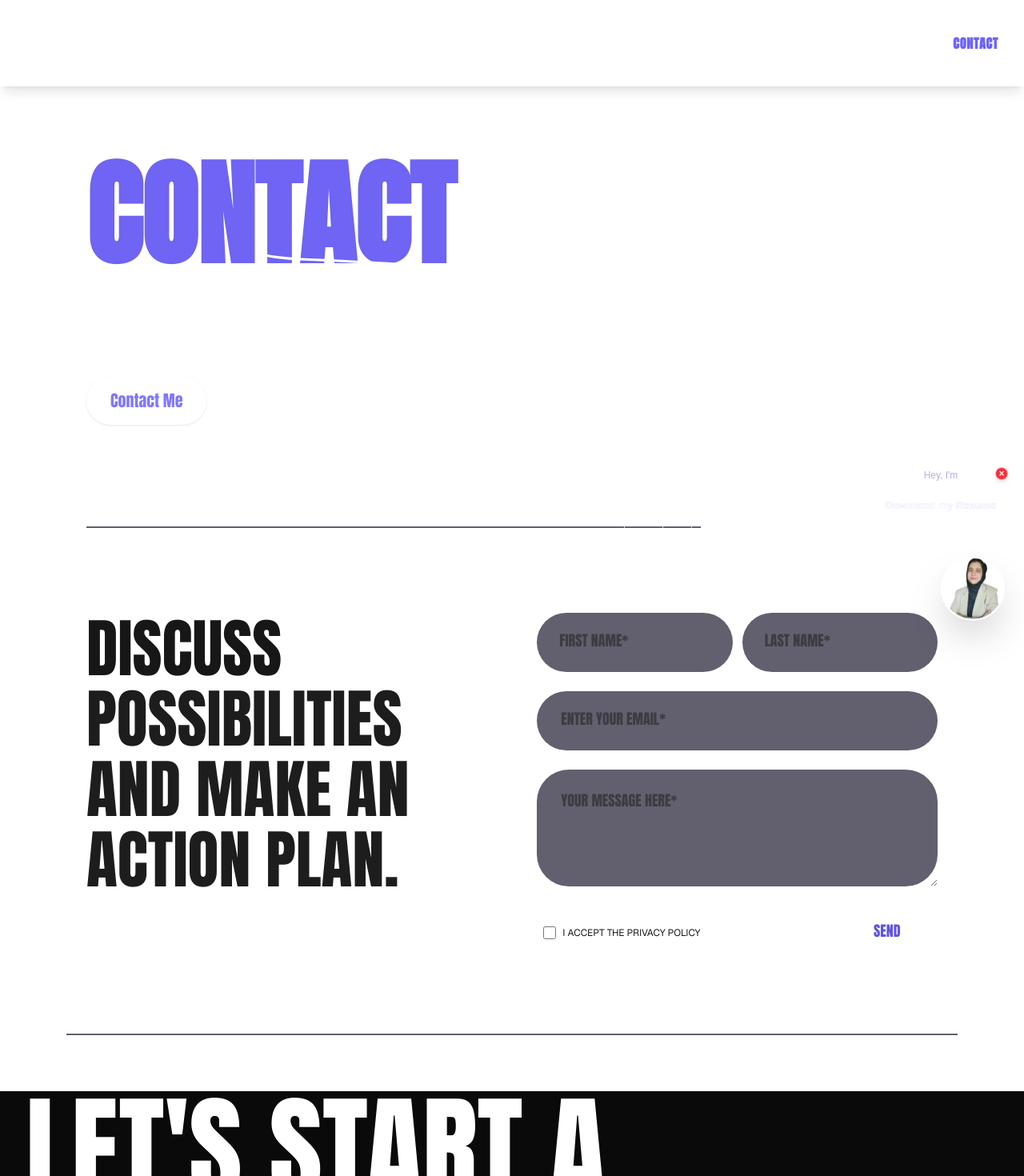
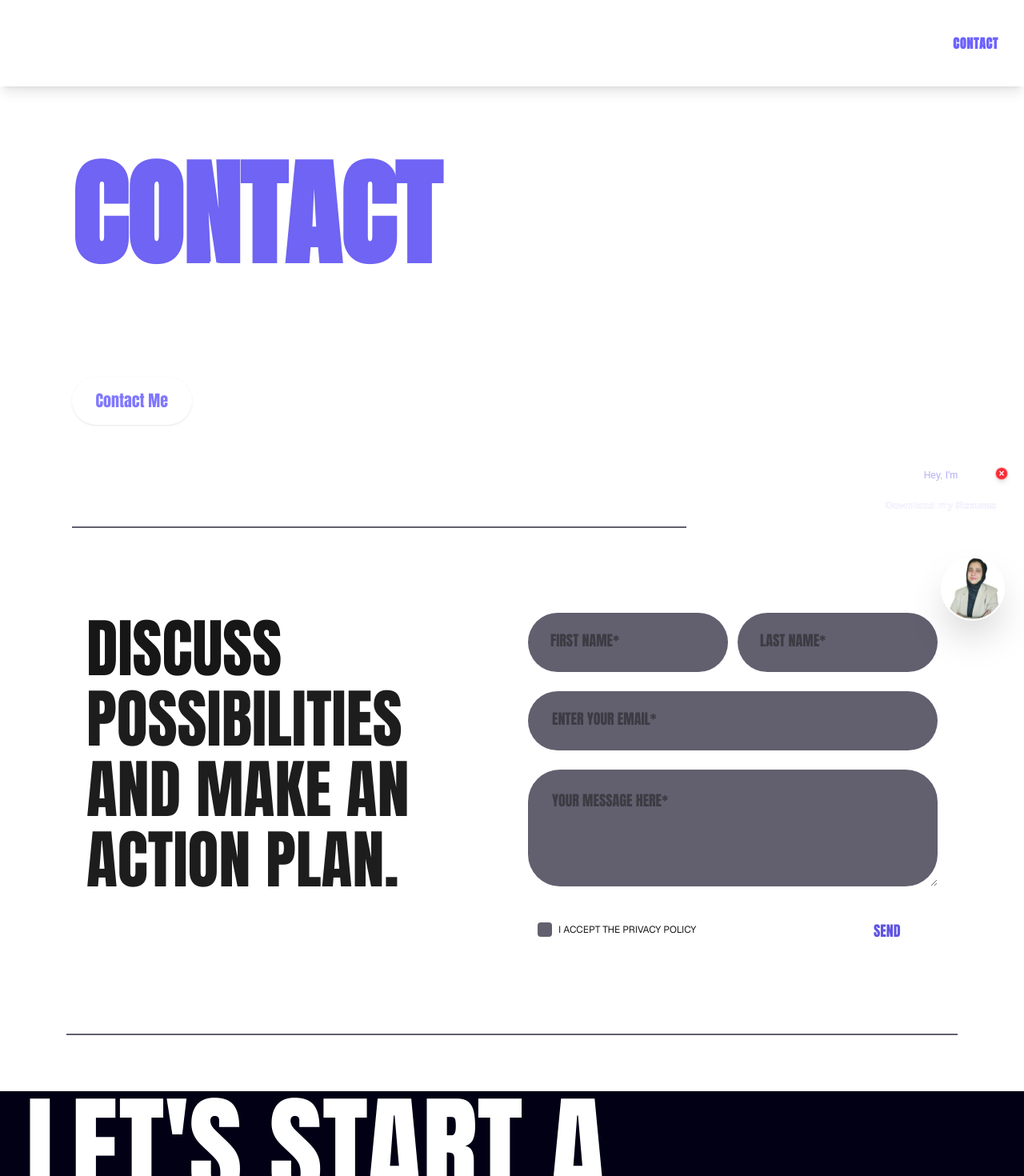
Before and after one commit to aslamayesha/Ayesha-sPortfolio, a Next.js app: page /contact in a window 1280 px wide. Shown: the top 1470 px of the page at 80% size. Built offline with nearby package versions, Linux system fonts and the light colour scheme.

Commit message:
fix-ui-issues

```diff
--- a/package.json
+++ b/package.json
@@ -12,7 +12,9 @@
     "format:write": "prettier --write \"**/*.{js,jsx,ts,tsx}\""
   },
   "dependencies": {
+    "@emailjs/browser": "^4.4.1",
     "@fontsource/anton": "^5.2.6",
+    "antd": "^5.27.3",
     "embla-carousel-react": "^8.6.0",
     "next": "15.3.4",
     "react": "^19.0.0",
--- a/src/app/globals.css
+++ b/src/app/globals.css
@@ -15,7 +15,7 @@
 
 @media (prefers-color-scheme: dark) {
   :root {
-    --background: #0a0a0a;
+    --background: #020015;
     --foreground: #ededed;
   }
 }
--- a/src/components/pageSections/SectionContact.tsx
+++ b/src/components/pageSections/SectionContact.tsx
@@ -1,6 +1,95 @@
+"use client";
+
+import { useState } from "react";
+import emailjs from "@emailjs/browser";
+import { message } from "antd";
+
 export default function SectionContact() {
+  const [isPrivacyAccepted, setIsPrivacyAccepted] = useState(false);
+  const [isLoading, setIsLoading] = useState(false);
+  const [messageApi, contextHolder] = message.useMessage();
+  const [submitStatus, setSubmitStatus] = useState<
+    "idle" | "success" | "error"
+  >("idle");
+  const [input, setInput] = useState({
+    firstName: "",
+    lastName: "",
+    email: "",
+    message: "",
+  });
+
+  const handleInputChange = (field: string, value: string) => {
+    setInput((prev) => ({
+      ...prev,
+      [field]: value,
+    }));
+  };
+
+  const handleFormSubmit = async (e: React.FormEvent) => {
+    e.preventDefault();
+    if (!isPrivacyAccepted) {
+      messageApi.open({
+        type: "error",
+        content: "Please accept the privacy policy to continue.",
+      });
+      return;
+    }
+
+    if (!input.firstName || !input.lastName || !input.email || !input.message) {
+      messageApi.open({
+        type: "error",
+        content: "Please fill in all required fields.",
+      });
+      return;
+    }
+
+    setIsLoading(true);
+    setSubmitStatus("idle");
+
+    try {
+      const templateId = "template_jqk6wpc";
+      const serviceId = "service_2eltq73";
+      const publicKey = "TFDQYWQ3JV0dxlODR";
+
+      const templateParams = {
+        from_name: `${input.firstName} ${input.lastName}`,
+        from_email: input.email,
+        message: input.message,
+        to_email: "khushhalkhan335@gmail.com",
+        reply_to: input.email,
+      };
+
+      await emailjs.send(serviceId, templateId, templateParams, publicKey);
+
+      setSubmitStatus("success");
+      messageApi.open({
+        type: "success",
+        content: "Email sent successfully!",
+      });
+
+      setInput({
+        firstName: "",
+        lastName: "",
+        email: "",
+        message: "",
+      });
+
+      setIsPrivacyAccepted(false);
+    } catch (error) {
+      console.error("Error sending email:", error);
+      setSubmitStatus("error");
+    } finally {
+      setIsLoading(false);
+    }
+  };
+
+  const handleCheckboxChange = () => {
+    setIsPrivacyAccepted(!isPrivacyAccepted);
+  };
+
   return (
     <div className="md:ml-27 ml-6 mt-[70px]  ">
+      {contextHolder}
       <div className="flex flex-col md:flex-row  justify-between md:mr-27 mr-5">
         <h2
           className="text-whit md:w-xl w-full text-[40px] sm:text-[50px] xl:text-[80px] leading-[1.1] uppercase font-medium mb-6 animate-fade-in animate-delay-3 hover-glow"
@@ -17,38 +106,91 @@ export default function SectionContact() {
           <span className="animate-pulse-slow">ACTION PLAN.</span>
         </h2>
 
+        <form onSubmit={handleFormSubmit}>
           <div className="w-full md:w-lg ">
             <div className="flex  w-full gap-3">
               <input
+                value={input.firstName}
+                onChange={(e) => handleInputChange("firstName", e.target.value)}
                 type="text"
                 placeholder="FIRST NAME*"
                 className="bg-[#62606F] w-1/2 py-[25px] px-[28px] rounded-[64px] placeholder:font-[Anton] placeholder:text-[18px]"
               />
               <input
                 type="text"
+                value={input.lastName}
+                onChange={(e) => handleInputChange("lastName", e.target.value)}
                 placeholder="LAST NAME*"
                 className="bg-[#62606F] w-1/2 py-[25px] px-[28px] rounded-[64px] placeholder:font-[Anton] placeholder:text-[18px] "
               />
             </div>
             <input
               type="email"
+              value={input.email}
+              onChange={(e) => handleInputChange("email", e.target.value)}
               placeholder="ENTER YOUR EMAIL*"
               className="bg-[#62606F] w-full mt-6 py-[25px] px-[30px] rounded-[64px] placeholder:font-[Anton] placeholder:text-[18px] "
             />
             <textarea
+              value={input.message}
+              onChange={(e) => handleInputChange("message", e.target.value)}
               placeholder="YOUR MESSAGE HERE*"
               className="bg-[#62606F] w-full mt-6 py-[25px] h-[146px]  px-[30px] rounded-[40px] placeholder:font-[Anton] placeholder:text-[18px] "
             />
             <div className="flex justify-between items-center">
-            <div className="flex gap-2 items-center mt-6 ml-2">
-              <input type="checkbox" className="w-4 h-4 rounded-[10px] cursor-pointer" />
-              <p className=" font-sans text-[12px]">
+              <div className="flex gap-3 items-center mt-4 ml-3">
+                <div
+                  className="flex items-center cursor-pointer"
+                  onClick={handleCheckboxChange}
+                >
+                  <span
+                    className={`relative inline-flex items-center justify-center h-[18px] w-[18px] rounded-[4px] border transition-colors ${
+                      isPrivacyAccepted
+                        ? "bg-white border-white"
+                        : "bg-[#62606F] border-none"
+                    }`}
+                  >
+                    {isPrivacyAccepted && (
+                      <svg
+                        viewBox="0 0 24 24"
+                        className="absolute h-[13px] w-[13px] text-[#333333]"
+                        fill="none"
+                        stroke="currentColor"
+                        strokeWidth="3"
+                        strokeLinecap="round"
+                        strokeLinejoin="round"
+                      >
+                        <path d="M20 6L9 17l-5-5" />
+                      </svg>
+                    )}
+                  </span>
+                  <p className="font-sans text-[12px] ml-2">
                     I ACCEPT THE PRIVACY POLICY
                   </p>
                 </div>
-            <button className="bg-white text-[#6155E1] font-[Anton] text-[18px] md:py-[15px] py-3 px-[30px] cursor-pointer hover:bg-gray-300 transition-colors animate-scale-in animate-delay-3 hover-lift rounded-[64px] mt-5 mr-4">SEND</button>
+              </div>
+              <div className="flex flex-col items-end">
+                <button
+                  type="submit"
+                  disabled={isLoading}
+                  className={`font-[Anton] text-[18px] md:py-[15px] py-3 px-[30px] transition-colors animate-scale-in animate-delay-3 hover-lift rounded-[64px] mt-5 mr-4 ${
+                    isLoading
+                      ? "bg-gray-400 text-gray-600 cursor-not-allowed"
+                      : "bg-white text-[#6155E1] cursor-pointer hover:bg-gray-300"
+                  }`}
+                >
+                  {isLoading ? "SENDING..." : "SEND"}
+                </button>
+
+                {submitStatus === "error" && (
+                  <p className="text-red-400 text-sm mt-2 mr-4">
+                    Failed to send message. Please try again.
+                  </p>
+                )}
               </div>
             </div>
+          </div>
+        </form>
       </div>
     </div>
   );
--- a/src/components/sections/AboutSection.tsx
+++ b/src/components/sections/AboutSection.tsx
@@ -2,7 +2,7 @@ import Image from 'next/image';
 
 export default function AboutSection() {
   return (
-    <section className="bg-[#0a0a0a] w-full h-full flex items-center md:mt-0 mt-[50px]">
+    <section className="bg-[#020015] w-full h-full flex items-center md:mt-0 mt-[50px]">
       <div className="container mx-auto px-4 lg:px-8 flex flex-col xl:flex-row items-center justify-between xl:gap-16 gap-4">
         {/* Left Column */}
         <div className="flex-1 md:w-[100%] md:pl-3 lg:pl-0 animate-slide-in-left lg:mt-[60px] xl:mt-0 ">
--- a/src/components/sections/CtaSection.tsx
+++ b/src/components/sections/CtaSection.tsx
@@ -8,7 +8,7 @@ export default function CtaSection() {
     );
   }
   return (
-    <section id="cta" className="bg-[#0a0a0a]  w-full h-full flex items-center">
+    <section id="cta" className="bg-[#020015]  w-full h-full flex items-center">
       <div className="container mx-auto md:px-8 px-4 text-center">
         <div className="flex sm:text-left justify-between items-center">
           <h1 className="text-white font-[Anton] text-[60px] md:text-[100px] lg:text-[144px] font-medium uppercase leading-[1.1] md:leading-[1]">
--- a/src/components/sections/FirstSection.tsx
+++ b/src/components/sections/FirstSection.tsx
@@ -1,8 +1,17 @@
 export default function FirstSection({ title, description }: { title: string; description: string }) {
+
+
+  const handleClick = () => {
+    window.open(
+      "https://mail.google.com/mail/?view=cm&fs=1&to=aslamayesha799@gmail.com"
+    );
+  }
+
+
   return (
-    <div>
-      <div className="flex justify-between md:pr-3 pr-0">
-        <div className="mx-auto md:ml-27 mt-13 w-full md:w-xl ">
+    <section className="w-[91%] mx-auto md:px-8 px-0">
+      <div className="flex  justify-between">
+        <div className="mt-13 ">
           <div className="relative text-left flex flex-col md:items-start items-center ">
             <h1
               className="relative text-[70px] sm:text-[80px] lg:text-[100px] xl:text-[144px] text-center text-[#6f64f3] font-bold uppercase  animate-fade-in"
@@ -16,7 +25,7 @@ export default function FirstSection({ title, description }: { title: string; de
               viewBox="0 0 636 50"
               fill="none"
               xmlns="http://www.w3.org/2000/svg"
-              className="absolute md:-bottom-[-10px] -bottom-[5px] md:left-2 left-14 animate-slide-in-left animate-delay-1 w-3/4 md:w-[636px]"
+              className="absolute md:-bottom-[-5px] -bottom-[5px] md:left-2 left-14 animate-slide-in-left animate-delay-1 w-3/4 md:w-[500px]"
             >
               <path
                 d="M233.479 30.403C291.107 33.8693 349.161 32.0738 406.867 32.0738C470.245 32.0738 533.013 34.3912 596.035 41.7271C600.495 42.2462 604.955 42.7687 609.401 43.3979C612.299 43.8079 619.129 42.7654 617.941 45.4399C616.05 49.6933 578.476 47.1079 577.1 47.1107C462.468 47.3418 347.833 47.1107 233.2 47.1107C156.491 47.1107 79.6135 48.5857 2.91331 47.1107C-1.61834 47.0235 11.9543 46.4398 16.4651 45.9968C45.3761 43.1573 74.0893 38.8033 103.066 36.5292C235.907 26.1037 370.635 32.0738 503.772 32.0738C545.077 32.0738 668.992 32.0738 627.687 32.0738C511.569 32.0738 395.45 32.0738 279.332 32.0738C239.574 32.0738 199.816 32.0738 160.058 32.0738C137.936 32.0738 204.302 32.0738 226.425 32.0738C353.279 32.0738 733.842 32.0738 606.988 32.0738C543.13 32.0738 479.791 21.8901 416.242 16.6656C363.997 12.3704 311.821 10.0952 259.469 7.9405C242.145 7.22747 226.786 5.71054 210.088 2"
@@ -28,7 +37,7 @@ export default function FirstSection({ title, description }: { title: string; de
           </div>
           <div className="flex flex-col md:gap-28 gap-10 w-full md:w-3xl">
           <div className="flex flex-col mx-auto md:ml-0 md:flex-row md:h-[90px] h-[150px] items-center justify-between md:mt-20 mt-10 w-full md:w-[600px]">
-            <button className="bg-white cursor-pointer text-[#6c63ff]  font-bold md:py-[15px] py-3 px-[30px] rounded-full shadow hover:bg-[#6c63ff] hover:text-white transition-all duration-300 text-base animate-scale-in animate-delay-2 hover-lift hover-glow animate-pulse-slow group relative overflow-hidden">
+            <button onClick={handleClick} className="bg-white cursor-pointer text-[#6c63ff]  font-bold md:py-[15px] py-3 px-[30px] rounded-full shadow hover:bg-[#6c63ff] hover:text-white transition-all duration-300 text-base animate-scale-in animate-delay-2 hover-lift hover-glow animate-pulse-slow group relative overflow-hidden">
               <span className="relative z-10 font-[Anton] text-[20px] font-medium group-hover:scale-110 transition-transform duration-300">
                 Contact Me
               </span>
@@ -45,7 +54,7 @@ export default function FirstSection({ title, description }: { title: string; de
         </div>
 
         <div
-        className="hidden md:block leading-[1] uppercase mb-3 px-4 md:px-10 lg:px-23 flex items-end  md:opacity-70 lg:opacity-70 sm:opacity-10 md:text-[288px] text-[165px] md:font-medium font-light whitespace-nowrap text-transparent [-webkit-text-stroke:1px_#ffffff]"
+        className="hidden md:block leading-[1] uppercase mb-3 px-4 md:px-10 lg:px-0 flex items-end  md:opacity-70 lg:opacity-70 sm:opacity-10 md:text-[288px] text-[165px] md:font-medium font-light whitespace-nowrap text-transparent [-webkit-text-stroke:1px_#ffffff]"
         style={{ fontFamily: "Anton, sans-serif" }}
       >
         {title === "projects" ? (
@@ -75,6 +84,6 @@ export default function FirstSection({ title, description }: { title: string; de
         )}
       </div>
       </div>
-    </div>
+    </section>
   );
 }
--- a/src/components/sections/HeroSection.tsx
+++ b/src/components/sections/HeroSection.tsx
@@ -9,7 +9,7 @@ export default function HeroSection() {
   }
 
   return (
-    <section className=" w-full h-full sm:h-[110vh] flex items-center">
+    <section className=" w-full h-full sm:h-[110vh] flex items-center bg-[#020015]">
       <div className="container px-4 md:px-0 lg:px-8 mx-auto min-h-[60vh] flex flex-col xl:flex-row items-center xl:items-start justify-center md:justify-between gap-8 md:gap-0">
         {/* Mobile: Image and description first, then h1 */}
         <div className="flex-1 flex flex-col items-center md:items-end justify-center md:justify-start mt-8 md:mt-0 order-1 xl:order-2">
--- a/src/components/sections/InNumbersSection.tsx
+++ b/src/components/sections/InNumbersSection.tsx
@@ -4,7 +4,7 @@ import StatItem from '../StatItem';
 
 export default function InNumbersSection() {
   return (
-    <section id="in-numbers" className="bg-[#0a0a0a] w-full h-full flex items-center">
+    <section id="in-numbers" className="bg-[#020015] w-full h-full flex items-center">
       <div className="container mx-auto md:px-8 px-4">
         <div className="border-t border-gray-700 pt-16">
           <div className='flex flex-col lg:flex-row justify-between'>
--- a/src/components/sections/ProjectsSection.tsx
+++ b/src/components/sections/ProjectsSection.tsx
@@ -115,7 +115,7 @@ export default function ProjectsSection({ showTitle = true }: Heading) {
   const scrollNext = useCallback(() => emblaApi && emblaApi.scrollNext(), [emblaApi]);
 
   return (
-    <section  className="bg-[#0a0a0a] w-full h-full flex items-center md:mt-0 ">
+    <section  className="bg-[#020015] w-full h-full flex items-center md:mt-0 ">
       <div className="container mx-auto px-4 md:px-8 lg:px-8 mt-[70px]">
         {showTitle && (
           <h2 className="text-white font-anton text-[50px] md:text-[80px] leading-tight uppercase font-extrabold mb-6 animate-fade-in hover-glow"
```
Also changed, not shown: 1 other file (tests, documents, lock files or other folders). Lines whose indentation alone changed are shown as unchanged.
